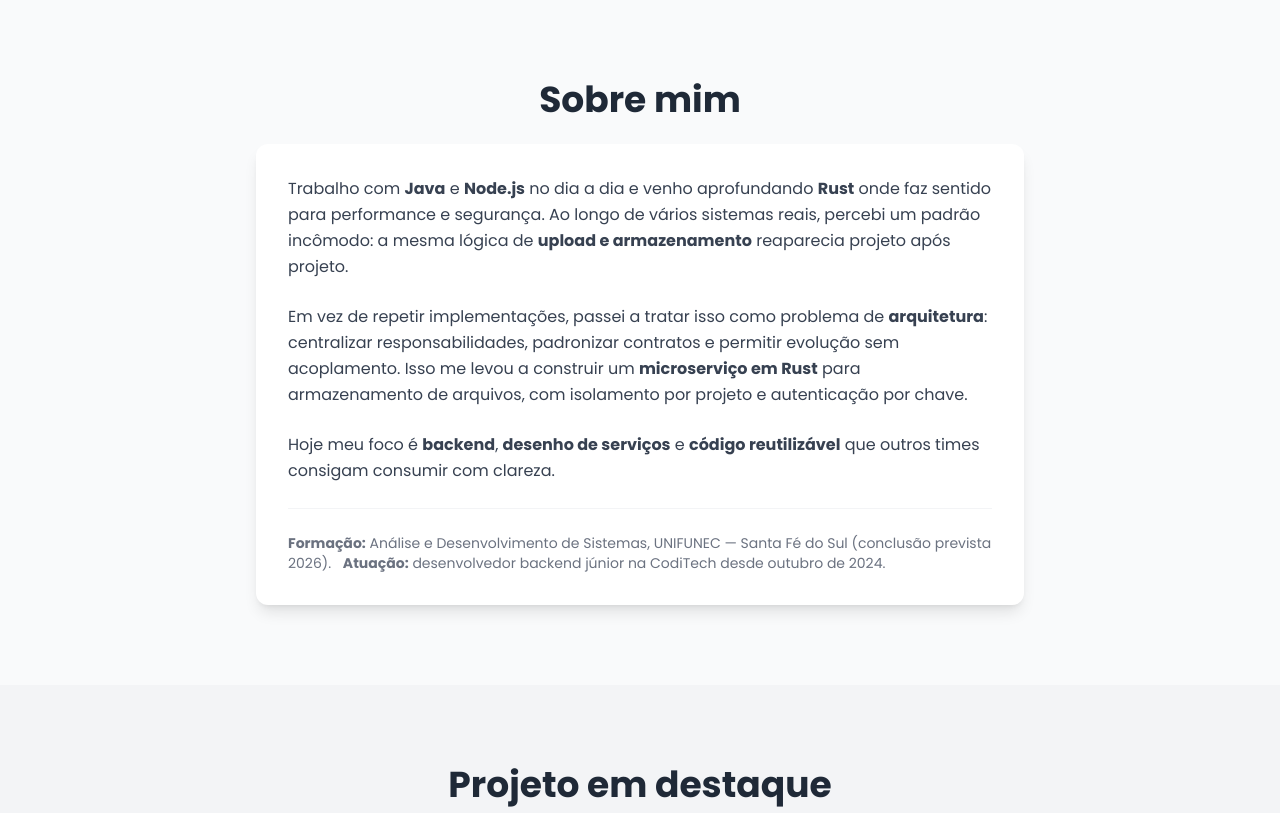
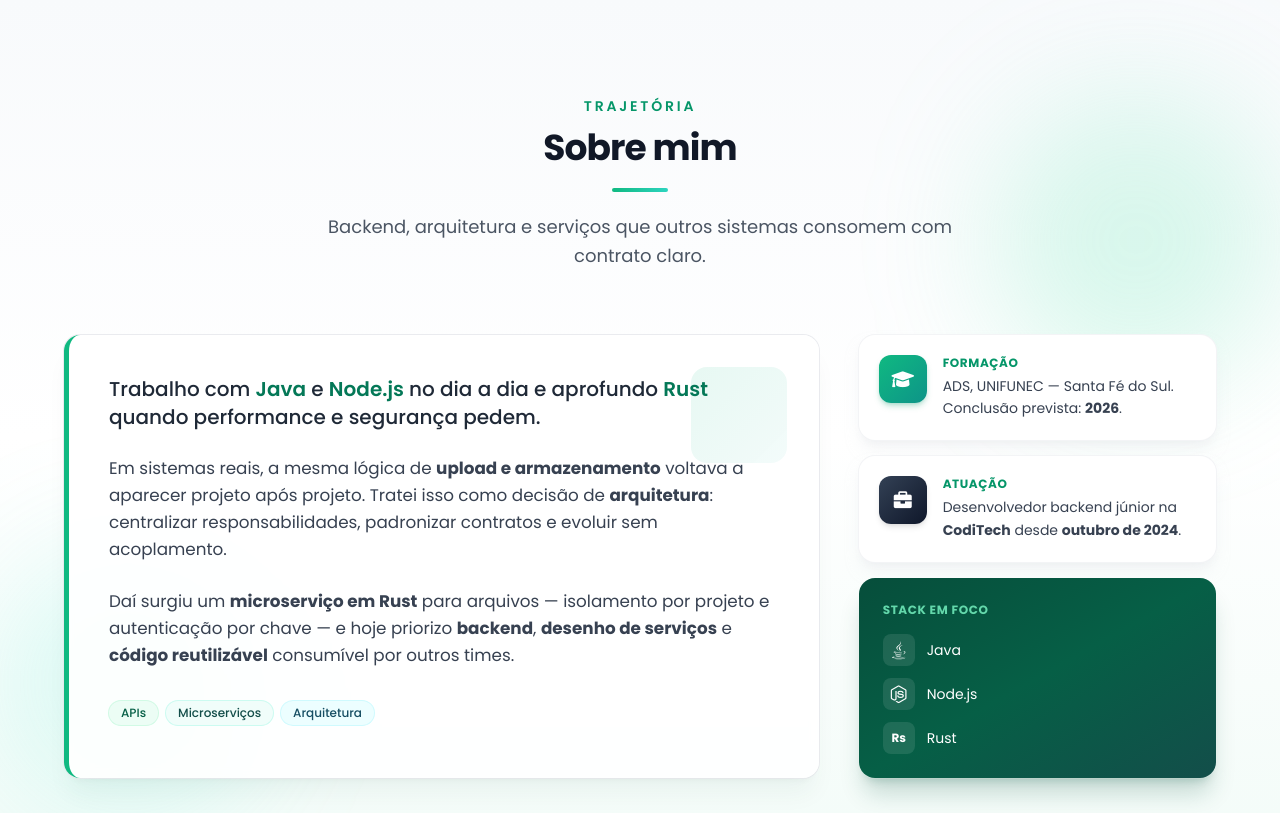
Before and after one commit to robertlindomar/Portfolio, a plain HTML site: page index.html in a window 1280 px wide. Shown: the part 800-1613 px from the top of the page. Drawn offline with nearby package versions, Linux system fonts and the light colour scheme.

Commit message:
atualizacao

```diff
--- a/index.html
+++ b/index.html
@@ -155,32 +155,115 @@
         </div>
     </section>
 
-    <section id="sobre" class="py-20 px-4">
-        <div class="max-w-3xl mx-auto">
-            <h2 class="text-3xl sm:text-4xl font-bold text-center text-gray-800 mb-6">Sobre mim</h2>
-            <div class="bg-white p-8 rounded-xl shadow-lg text-gray-700 leading-relaxed space-y-6">
-                <p>
-                    Trabalho com <strong>Java</strong> e <strong>Node.js</strong> no dia a dia e venho aprofundando
-                    <strong>Rust</strong> onde faz sentido para performance e segurança. Ao longo de vários sistemas reais,
-                    percebi um padrão incômodo: a mesma lógica de <strong>upload e armazenamento</strong> reaparecia
-                    projeto após projeto.
+    <section id="sobre" class="relative py-24 px-4 sm:px-6 overflow-hidden">
+        <div class="pointer-events-none absolute inset-0 -z-10 bg-gradient-to-b from-slate-50 via-white to-emerald-50/50">
+        </div>
+        <div class="pointer-events-none absolute top-24 right-0 h-72 w-72 rounded-full bg-emerald-300/25 blur-3xl -z-10">
+        </div>
+        <div class="pointer-events-none absolute bottom-16 left-0 h-64 w-64 rounded-full bg-teal-300/20 blur-3xl -z-10">
+        </div>
+
+        <div class="max-w-6xl mx-auto">
+            <header class="text-center mb-14 sm:mb-16">
+                <p class="text-emerald-600 font-semibold text-xs sm:text-sm uppercase tracking-[0.2em] mb-3">Trajetória
                 </p>
-                <p>
-                    Em vez de repetir implementações, passei a tratar isso como problema de <strong>arquitetura</strong>:
-                    centralizar responsabilidades, padronizar contratos e permitir evolução sem acoplamento. Isso me levou
-                    a construir um <strong>microserviço em Rust</strong> para armazenamento de arquivos, com isolamento
-                    por projeto e autenticação por chave.
+                <h2 class="text-3xl sm:text-4xl font-bold text-gray-900 tracking-tight">Sobre mim</h2>
+                <div class="mt-5 mx-auto h-1 w-14 rounded-full bg-gradient-to-r from-emerald-500 to-teal-400"
+                    aria-hidden="true"></div>
+                <p class="mt-5 text-gray-600 text-lg max-w-2xl mx-auto leading-relaxed">
+                    Backend, arquitetura e serviços que outros sistemas consomem com contrato claro.
                 </p>
-                <p>
-                    Hoje meu foco é <strong>backend</strong>, <strong>desenho de serviços</strong> e
-                    <strong>código reutilizável</strong> que outros times consigam consumir com clareza.
-                </p>
-                <p class="text-sm text-gray-500 border-t border-gray-100 pt-6">
-                    <strong>Formação:</strong> Análise e Desenvolvimento de Sistemas, UNIFUNEC — Santa Fé do Sul (conclusão
-                    prevista 2026).
-                    <strong class="block sm:inline sm:ml-2 mt-1 sm:mt-0">Atuação:</strong> desenvolvedor backend júnior
-                    na CodiTech desde outubro de 2024.
-                </p>
+            </header>
+
+            <div class="grid lg:grid-cols-12 gap-8 lg:gap-10 items-stretch">
+                <div class="lg:col-span-7 xl:col-span-8">
+                    <article
+                        class="relative h-full rounded-2xl bg-white/90 backdrop-blur-sm p-8 sm:p-10 shadow-xl shadow-emerald-900/5 ring-1 ring-gray-200/80 border-l-[5px] border-emerald-500">
+                        <div
+                            class="absolute top-8 right-8 hidden sm:block h-24 w-24 rounded-2xl bg-gradient-to-br from-emerald-500/10 to-teal-500/5">
+                        </div>
+                        <div class="relative space-y-6 text-gray-700 leading-relaxed text-base sm:text-[1.05rem]">
+                            <p class="text-gray-800 font-medium text-lg leading-snug sm:text-xl">
+                                Trabalho com <span
+                                    class="text-emerald-700 font-semibold">Java</span> e <span
+                                    class="text-emerald-700 font-semibold">Node.js</span> no dia a dia e aprofundo <span
+                                    class="text-emerald-700 font-semibold">Rust</span> quando performance e segurança
+                                pedem.
+                            </p>
+                            <p>
+                                Em sistemas reais, a mesma lógica de <strong>upload e armazenamento</strong> voltava a
+                                aparecer projeto após projeto. Tratei isso como decisão de <strong>arquitetura</strong>:
+                                centralizar responsabilidades, padronizar contratos e evoluir sem acoplamento.
+                            </p>
+                            <p>
+                                Daí surgiu um <strong>microserviço em Rust</strong> para arquivos — isolamento por projeto
+                                e autenticação por chave — e hoje priorizo <strong>backend</strong>,
+                                <strong>desenho de serviços</strong> e <strong>código reutilizável</strong> consumível por
+                                outros times.
+                            </p>
+                        </div>
+                        <div class="mt-8 flex flex-wrap gap-2">
+                            <span
+                                class="inline-flex items-center rounded-full bg-emerald-50 px-3 py-1 text-xs font-medium text-emerald-800 ring-1 ring-emerald-100">APIs</span>
+                            <span
+                                class="inline-flex items-center rounded-full bg-teal-50 px-3 py-1 text-xs font-medium text-teal-900 ring-1 ring-teal-100">Microserviços</span>
+                            <span
+                                class="inline-flex items-center rounded-full bg-cyan-50 px-3 py-1 text-xs font-medium text-cyan-900 ring-1 ring-cyan-100">Arquitetura</span>
+                        </div>
+                    </article>
+                </div>
+
+                <aside class="lg:col-span-5 xl:col-span-4 flex flex-col gap-4">
+                    <div
+                        class="group flex gap-4 rounded-2xl bg-white p-5 shadow-lg shadow-gray-200/50 ring-1 ring-gray-100 transition hover:ring-emerald-200/80 hover:shadow-emerald-900/5">
+                        <div
+                            class="flex h-12 w-12 shrink-0 items-center justify-center rounded-xl bg-gradient-to-br from-emerald-500 to-teal-600 text-white shadow-md shadow-emerald-600/25">
+                            <i class="fas fa-graduation-cap text-lg" aria-hidden="true"></i>
+                        </div>
+                        <div>
+                            <h3 class="text-xs font-bold uppercase tracking-wider text-emerald-600 mb-1">Formação</h3>
+                            <p class="text-gray-700 text-sm leading-relaxed">
+                                ADS, UNIFUNEC — Santa Fé do Sul. Conclusão prevista: <strong>2026</strong>.
+                            </p>
+                        </div>
+                    </div>
+                    <div
+                        class="group flex gap-4 rounded-2xl bg-white p-5 shadow-lg shadow-gray-200/50 ring-1 ring-gray-100 transition hover:ring-emerald-200/80 hover:shadow-emerald-900/5">
+                        <div
+                            class="flex h-12 w-12 shrink-0 items-center justify-center rounded-xl bg-gradient-to-br from-slate-700 to-slate-900 text-white shadow-md">
+                            <i class="fas fa-briefcase text-lg" aria-hidden="true"></i>
+                        </div>
+                        <div>
+                            <h3 class="text-xs font-bold uppercase tracking-wider text-emerald-600 mb-1">Atuação</h3>
+                            <p class="text-gray-700 text-sm leading-relaxed">
+                                Desenvolvedor backend júnior na <strong>CodiTech</strong> desde <strong>outubro de
+                                    2024</strong>.
+                            </p>
+                        </div>
+                    </div>
+                    <div
+                        class="flex-1 rounded-2xl bg-gradient-to-br from-emerald-900 via-emerald-800 to-teal-900 p-6 text-white shadow-xl shadow-emerald-900/20 ring-1 ring-white/10">
+                        <h3 class="text-xs font-bold uppercase tracking-wider text-emerald-300/90 mb-4">Stack em foco
+                        </h3>
+                        <ul class="space-y-3 text-sm">
+                            <li class="flex items-center gap-3">
+                                <span class="flex h-8 w-8 items-center justify-center rounded-lg bg-white/10"><i
+                                        class="fab fa-java text-lg" aria-hidden="true"></i></span>
+                                <span>Java</span>
+                            </li>
+                            <li class="flex items-center gap-3">
+                                <span class="flex h-8 w-8 items-center justify-center rounded-lg bg-white/10"><i
+                                        class="fab fa-node-js text-lg" aria-hidden="true"></i></span>
+                                <span>Node.js</span>
+                            </li>
+                            <li class="flex items-center gap-3">
+                                <span class="flex h-8 w-8 items-center justify-center rounded-lg bg-white/10 font-bold text-xs"
+                                    aria-hidden="true">Rs</span>
+                                <span>Rust</span>
+                            </li>
+                        </ul>
+                    </div>
+                </aside>
             </div>
         </div>
     </section>
```
